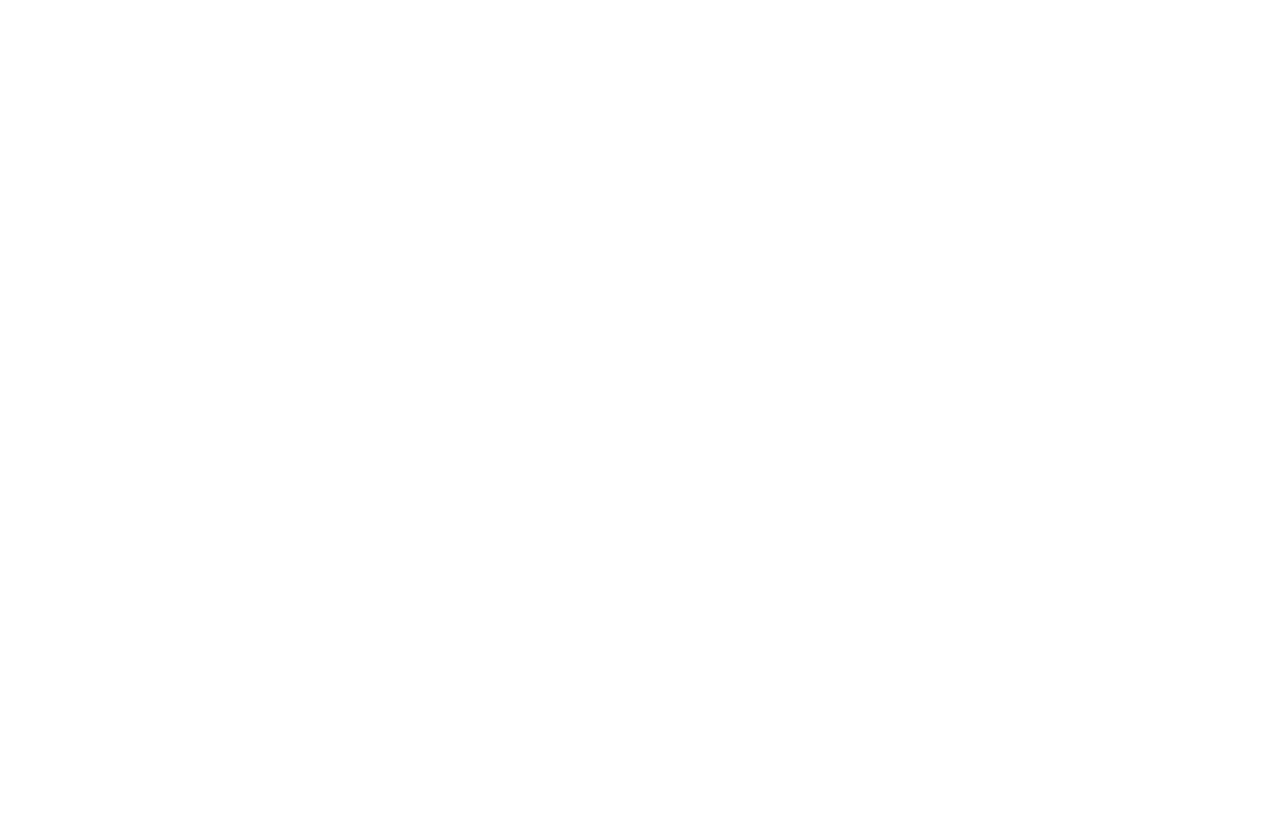
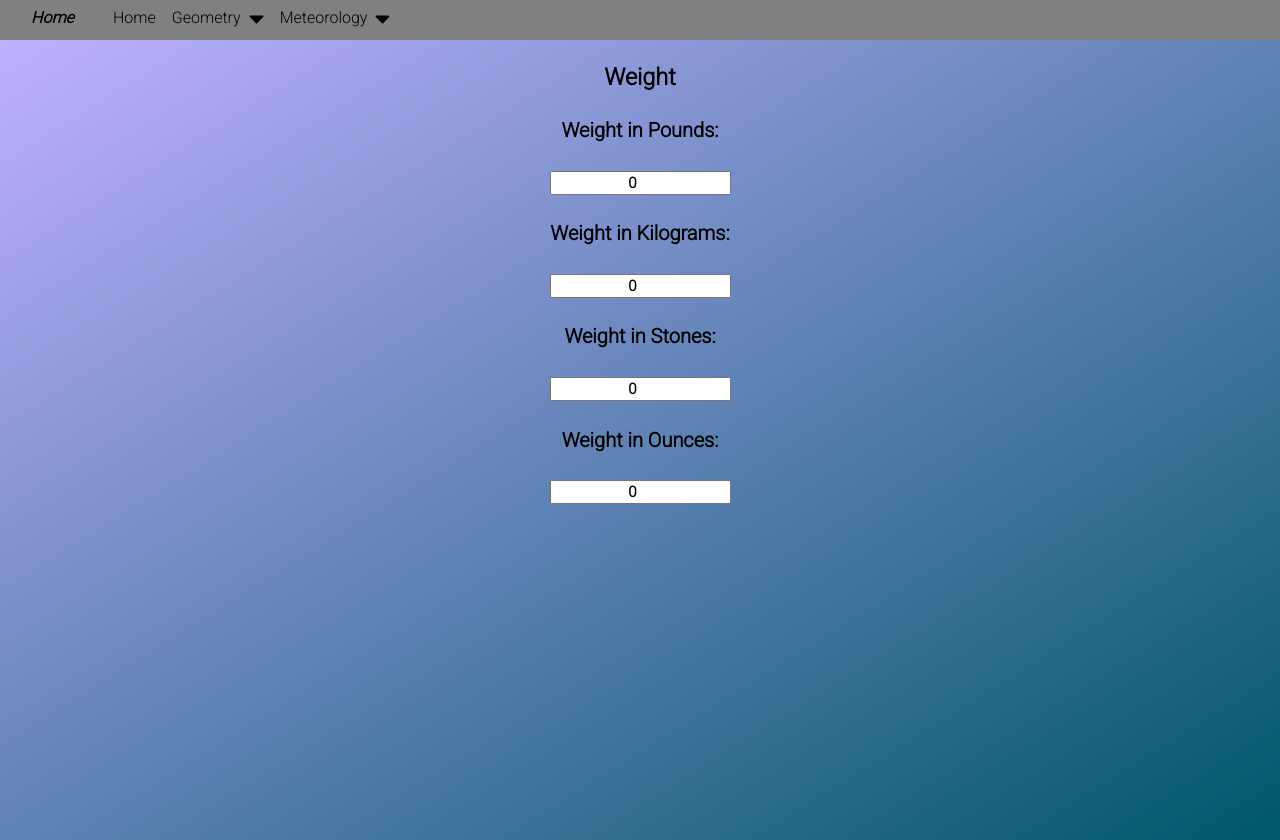
Before and after one commit to jjdonnel/conversions, a React (Create React App) app: page /weight in a window 1280 px wide. Before the commit this address had no page. Before the commit the page ends 800 px from the top, so only its background shows below. Built offline with nearby package versions, Linux system fonts and the light colour scheme.

Commit message:
weight component

```diff
--- a/src/App.css
+++ b/src/App.css
@@ -36,7 +36,7 @@
   font-weight: 600;
 }
 
-.distance, .fluid, .home, .pressure, .temperature, .speed, .circle, .triangle, .rectangle {
+.distance, .fluid, .home, .pressure, .temperature, .speed, .circle, .triangle, .rectangle, .weight {
   display: flex;
   flex-direction: column;
   font-size: 20px;
@@ -78,6 +78,9 @@
   background: linear-gradient(to bottom right, rgb(191, 176, 255), rgb(0, 107, 48));
 }
 
+.weight {
+  background: linear-gradient(to bottom right, rgb(191, 176, 255), rgb(0, 86, 107));
+}
 .home {
   text-align: center;
 }
--- a/src/App.js
+++ b/src/App.js
@@ -9,6 +9,7 @@
 import Triangle from './Components/Triangle';
 import Rectangle from './Components/Rectangle';
 import Speed from './Components/Speed';
+import Weight from './Components/Weight';
 import React from 'react';
 // import { AnimatePresence, motion } from 'framer-motion';
 import './App.css';
@@ -22,14 +23,15 @@
       <Routes>
         <Route path="/" element={<Layout />}>
           <Route index element={<Home />} />
-          <Route path="/distance" element={<Distance />} />
-          <Route path="/temperature" element={<Temperature />} />
+          <Route path="distance" element={<Distance />} />
+          <Route path="temperature" element={<Temperature />} />
           <Route path="circle" element={<Circle />} />
           <Route path="pressure" element={<Pressure />} />
           <Route path="fluid" element={<Fluid />} />
           <Route path="triangle" element={<Triangle />} />
           <Route path="rectangle" element={<Rectangle />} />
           <Route path="speed" element={<Speed />} />
+          <Route path="weight" element={<Weight />} />
         </Route>
       </Routes>
     </Router>
--- a/src/Components/Distance.js
+++ b/src/Components/Distance.js
@@ -4,25 +4,35 @@
 function Distance() {
 
     const [ distance, setDistance ] = useState({
-        feet: 0, meters: 0, miles: 0
+        feet: 0, meters: 0, miles: 0, nautMiles: 0
     })
 
     const changeMeters = e => setDistance({
         meters: e.target.value,
         feet: (+e.target.value * 3.28).toFixed(2),
-        miles: (+e.target.value * 3.28 / 5280).toFixed(2)
+        miles: (+e.target.value * 3.28 / 5280).toFixed(2),
+        nautMiles: (+e.target.value * 3.28 / 5280 / 0.869).toFixed(2)
     })
 
     const changeFeet = e => setDistance({
         meters: (+e.target.value * 0.305).toFixed(2),
         feet: e.target.value,
-        miles: (e.target.value / 5280).toFixed(2)
+        miles: (e.target.value / 5280).toFixed(2),
+        nautMiles: (+e.target.value / 5280 / 0.869).toFixed(2)
     })
 
     const changeMiles = e => setDistance({
         meters: (+e.target.value * 5280 * 0.305).toFixed(2),
         feet: (+e.target.value * 5280).toFixed(2),
-        miles: e.target.value
+        miles: e.target.value,
+        nautMiles: (+e.target.value * 0.869).toFixed(2)
+    })
+
+    const changeNautMiles = e => setDistance({
+        meters: (+e.target.value * 5280 * 1.151 * 0.305).toFixed(2),
+        feet: (+e.target.value * 1.151 * 5280).toFixed(2),
+        miles: (+e.target.value * 1.151).toFixed(2),
+        nautMiles: e.target.value
     })
 
     return (
@@ -43,6 +53,9 @@
 
                 <h4>Distance in Miles:</h4>
                 <input type="number" value={distance.miles} onChange = {changeMiles}></input>
+
+                <h4>Distance in  Nautical Miles:</h4>
+                <input type="number" value={distance.nautMiles} onChange = {changeNautMiles}></input>
             </motion.div>
         </div>
 
--- a/src/Components/Layout.js
+++ b/src/Components/Layout.js
@@ -37,7 +37,7 @@
                 </div>
               </li>
               <li className="drop">
-                <div className="title" onClick={(e)=> {setGeometry(!geometry)}}>
+                <div className="title" onClick={(e)=> {setGeometry(!geometry);setMeteorology(false);setShapes(false)}}>
                     <span>Geometry</span>
                     <div className='arrow'>
                         <Arrow className={geometry ? 'arrow_icon' : 'arrow_icon rotate'} width={15}/>
@@ -99,7 +99,7 @@
                 </ul>
               </li>
               <li className="drop">
-                <div className="title" onClick={(e)=> {setMeteorology(!meteorology)}}>
+                <div className="title" onClick={(e)=> {setMeteorology(!meteorology);setGeometry(false);setShapes(false)}}>
                     <span>Meteorology</span>
                     <div className='arrow'>
                         <Arrow className={meteorology ? 'arrow_icon' : 'arrow_icon rotate'} width={15}/>
--- a/src/Components/Triangle.js
+++ b/src/Components/Triangle.js
@@ -18,7 +18,10 @@
         }
         setTriangle(newValues);
 
-        calcArea(newValues)
+        calcArea(newValues);
+
+        calcVolume(newValues);
+
        }
 
        const [ area, setArea ] = useState(null)
@@ -29,6 +32,16 @@
         const { height, width } = newValues;
         const newArea = ( parseFloat(height) * parseFloat(width) ) / 2
         setArea(newArea)
+       }
+
+       const [ volume, setVolume ] = useState(null)
+
+       if (isNaN(volume)) setVolume(0)
+
+       const calcVolume = (newValues) => {
+        const { height, width } = newValues;
+        const newVolume = ( ((1/3) * 3.1412 * parseFloat(height) * parseFloat(width ** 2) ) / 2).toFixed(2)
+        setVolume(newVolume)
        }
         // })
 
@@ -50,6 +63,9 @@
                     <h4>Triangle Area: </h4>
                     <h4>{area}</h4>
 
+                    <h4>Conic Volume: </h4>
+                    <h4>{volume}</h4>
+
                 </motion.div>
             </div>
         )
--- /dev/null
+++ b/src/Components/Weight.js
@@ -0,0 +1,64 @@
+import React, { useState } from "react";
+import { motion } from 'framer-motion';
+
+function Weight() {
+
+    const [ weight, setWeight ] = useState({
+        pounds: 0, kilograms: 0, stones: 0, ounces: 0
+    })
+
+    const changePounds = e => setWeight({
+        pounds: e.target.value,
+        kilograms: (+e.target.value * 0.454).toFixed(2),
+        stones: (+e.target.value * 0.071).toFixed(2),
+        ounces: (+e.target.value * 16).toFixed(2)
+    })
+
+    const changeKilograms = e => setWeight({
+        pounds: (+e.target.value * 2.20).toFixed(2),
+        kilograms: e.target.value,
+        stones: (e.target.value * 0.157).toFixed(2),
+        ounces: (+e.target.value * 2.20 * 16).toFixed(2)
+    })
+
+    const changeStones = e => setWeight({
+        pounds: (+e.target.value * 14).toFixed(2),
+        kilograms: (+e.target.value * 6.35).toFixed(2),
+        stones: e.target.value,
+        ounces: (+e.target.value * 14 * 16).toFixed(2)
+    })
+
+    const changeOunces = e => setWeight({
+        pounds: (+e.target.value / 16).toFixed(2),
+        kilograms: (+e.target.value * 0.028).toFixed(2),
+        stones: (+e.target.value / 16 / 14).toFixed(2),
+        ounces: e.target.value
+    })
+
+    return (
+
+        <div className="weight">
+            <motion.div
+                initial={{ opacity: 0 }}
+                animate={{ opacity: 1 }}
+                exit={{opacity: 0}}
+                transition={{ duration: 0.5 }} className='parent' style={{ color: "black"}}
+            >
+                <h3>Weight</h3>
+                <h4>Weight in Pounds:</h4>
+                <input type="number" value={weight.pounds} onChange = {changePounds}></input>
+
+                <h4>Weight in Kilograms:</h4>
+                <input type="number" value={weight.kilograms} onChange = {changeKilograms}></input>
+
+                <h4>Weight in Stones:</h4>
+                <input type="number" value={weight.stones} onChange = {changeStones}></input>
+
+                <h4>Weight in Ounces:</h4>
+                <input type="number" value={weight.ounces} onChange = {changeOunces}></input>
+            </motion.div>
+        </div>
+
+    )
+}
+export default Weight;
--- a/src/options.js
+++ b/src/options.js
@@ -8,6 +8,11 @@
   {
     title: "Speed",
     path: "/speed"
+  },
+
+  {
+    title: "Weight",
+    path: "/weight"
   },
 
   {
```
